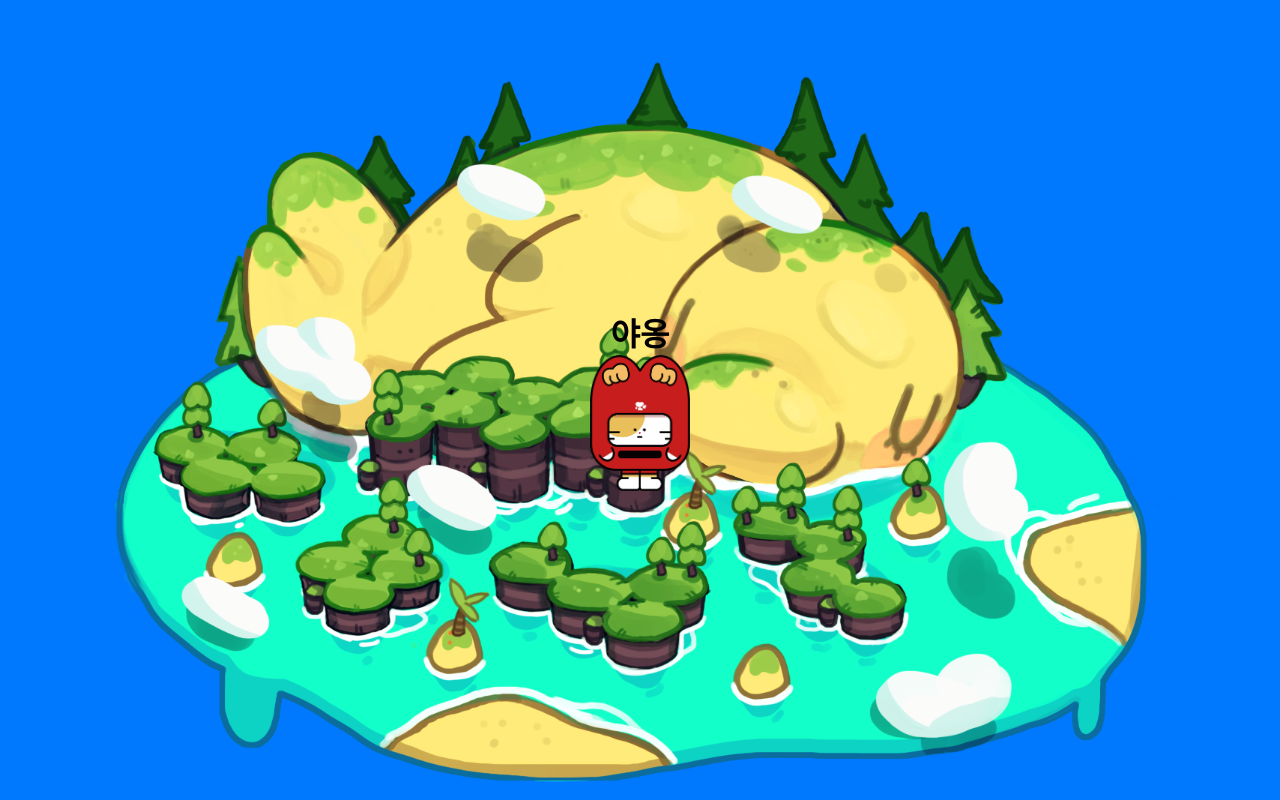
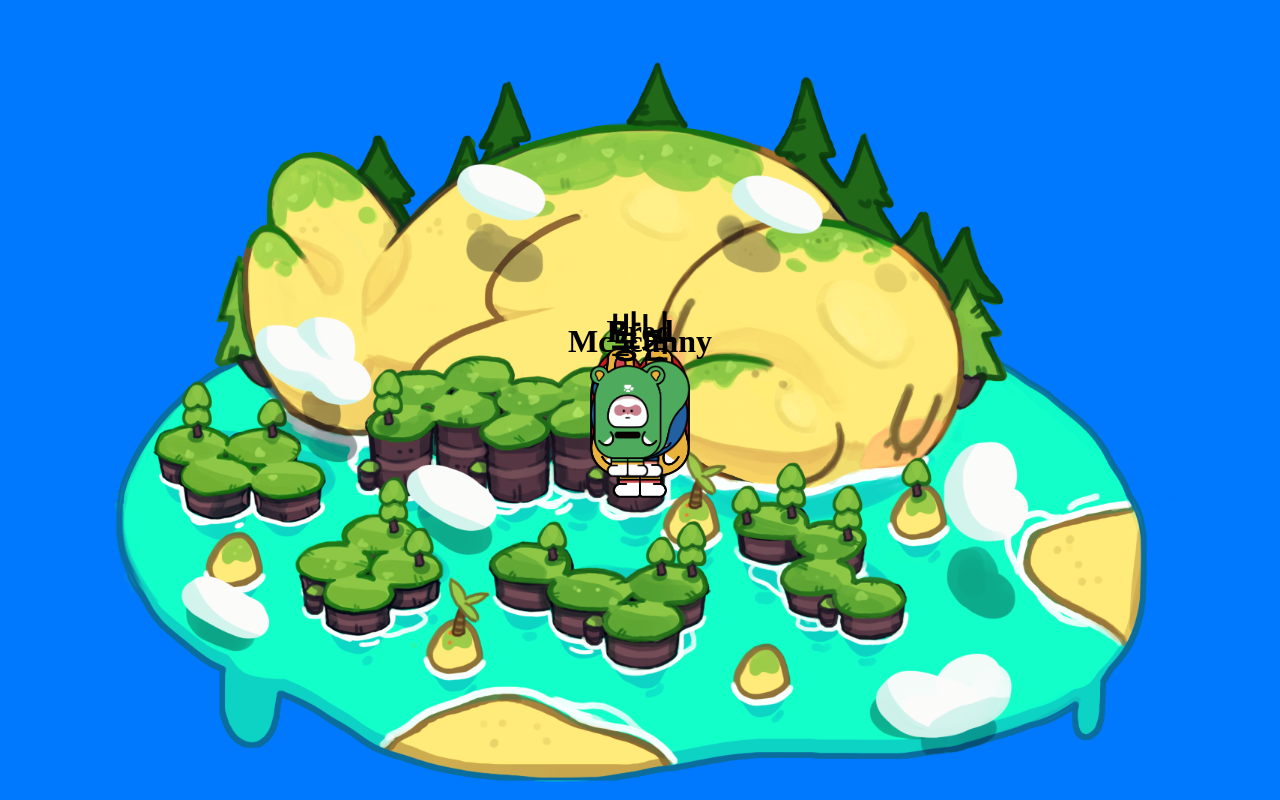
Before and after one commit to chuhongkyu/mapoCharacter, a React (Create React App) app: page / in a window 1280 px wide. Built offline with nearby package versions, Linux system fonts and the light colour scheme.

Commit message:
캐릭터 무빙 기능

```diff
--- a/src/components/Character.js
+++ b/src/components/Character.js
@@ -4,13 +4,13 @@ import styled from "styled-components";
 const Player = styled(motion.div)`
   width: 100px;
   height: 150px;
-  position: absolute;
-  z-index: 5;
   color: black;
   display: flex;
   justify-content: center;
   align-items: center;
   flex-direction: column;
+  position: absolute;
+  user-select: none;
   img {
     width: 100%;
     height: 100%;
--- a/src/pages/Land.js
+++ b/src/pages/Land.js
@@ -13,12 +13,20 @@ const Wrapper = styled(motion.div)`
   display: flex;
   justify-content: center;
   align-items: center;
+  overflow: hidden;
   position: relative;
-  overflow: hidden;
+`;
+
+const MovingC = styled(motion.div)`
+  position: absolute;
+  width: 100px;
+  height: 150px;
+  z-index: 5;
 `;
 
 const LandImg = styled(motion.img)`
   height: 100%;
+  user-select: none;
 `;
 
 const Land = () => {
@@ -43,6 +51,34 @@ const Land = () => {
             type: "spring",
           }}
         >
+          <MovingC drag dragConstraints={handlePlayer}>
+            <Character
+              name={"Bred"}
+              img={`${env.PUBLIC_URL}/assets/characters/Buddies_Cha_Bred.M.png`}
+            />
+          </MovingC>
+
+          <MovingC drag dragConstraints={handlePlayer}>
+            <Character
+              name={"바니"}
+              img={`${env.PUBLIC_URL}/assets/characters/Buddies_Cha_Bunny.png`}
+            />
+          </MovingC>
+
+          <MovingC drag dragConstraints={handlePlayer}>
+            <Character
+              name={"동건"}
+              img={`${env.PUBLIC_URL}/assets/characters/Buddies_Cha_DongGeun.png`}
+            />
+          </MovingC>
+
+          <MovingC drag dragConstraints={handlePlayer}>
+            <Character
+              name={"Mc_cunny"}
+              img={`${env.PUBLIC_URL}/assets/characters/Buddies_Cha_Mc_cunny.png`}
+            />
+          </MovingC>
+
           <LandImg
             src={env.PUBLIC_URL + "/assets/map_Field.png"}
             alt="캐릭터_map"
@@ -59,13 +95,6 @@ const Land = () => {
             src={env.PUBLIC_URL + "/assets/cloud.png"}
             alt="캐릭터 팀"
           />
-
-          <Character
-            drag
-            dragConstraints={handlePlayer}
-            name={"야옹"}
-            img={`${env.PUBLIC_URL}/assets/characters/Buddies_Cha_Bred.M.png`}
-          />
         </Wrapper>
       )}
     </>
```
